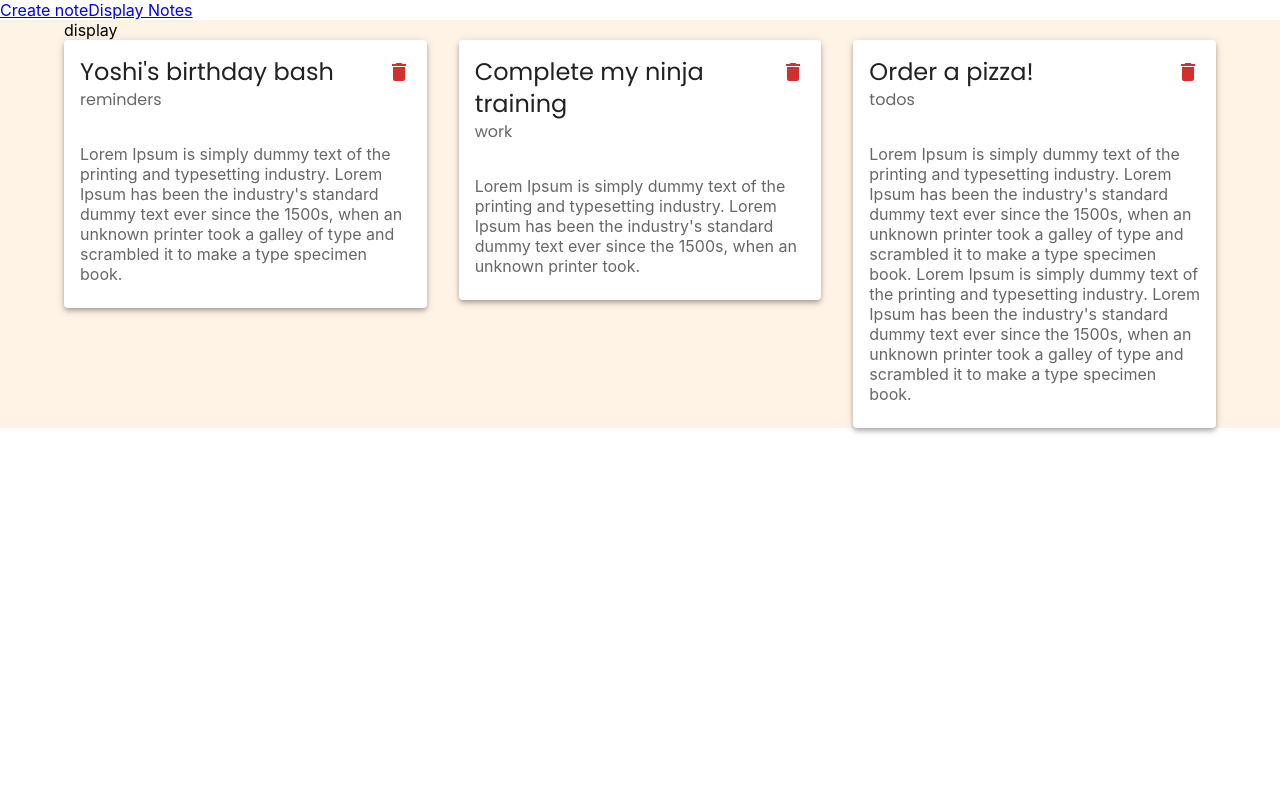
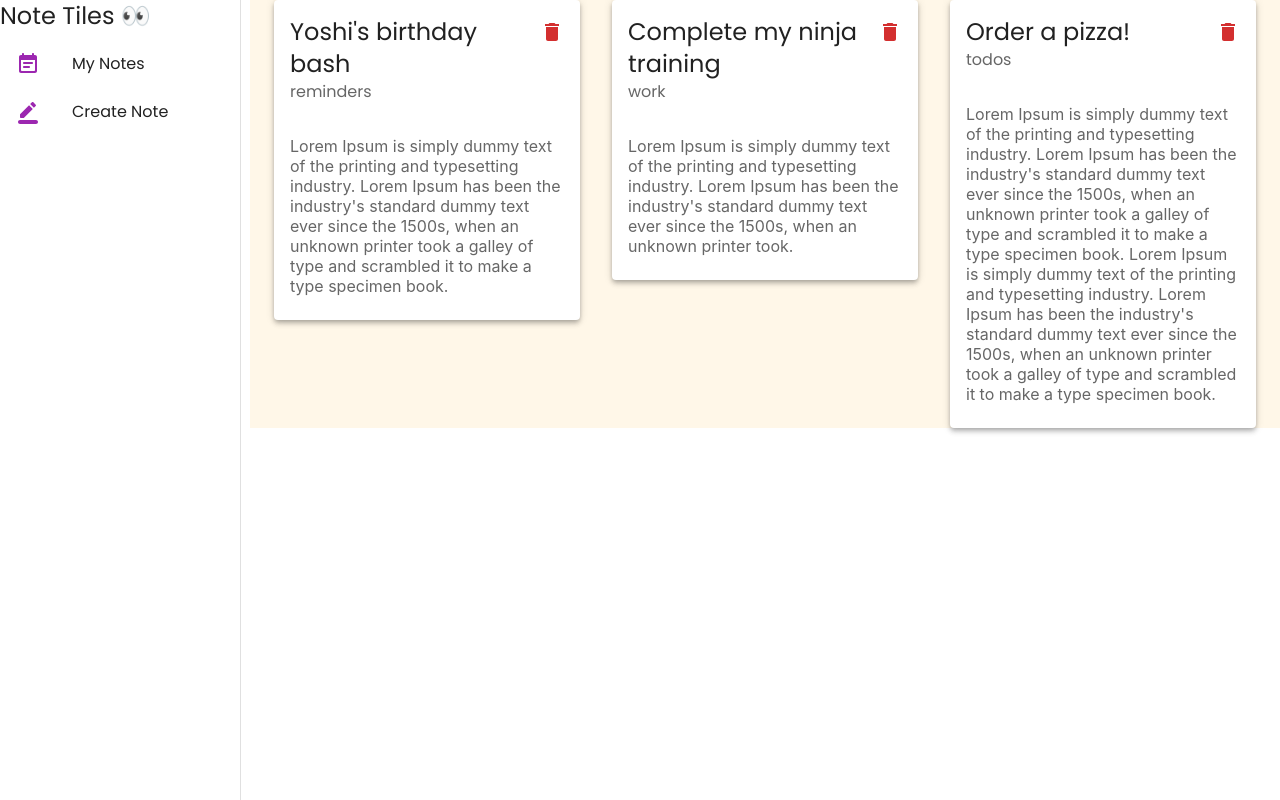
Before and after one commit to Lakshit-Chiranjiv/Notes-App---React-MaterialUI, a React (Create React App) app in the folder notes app/: page / in a window 1280 px wide. Built offline with nearby package versions, Linux system fonts and the light colour scheme; data requests are answered from the project's data file; the HTML template or start-up script is replaced by a standard one; a web font is replaced by a local one.

Commit message:
added sidedrawer,active links not yet working

```diff
--- a/notes app/src/App.js
+++ b/notes app/src/App.js
@@ -30,8 +30,8 @@ function App() {
     <ThemeProvider theme={myTheme}>
       <div className="App">
         <MainRouter>
-          <Link to="/create">Create note</Link>
-          <Link to="/">Display Notes</Link>
+          {/* <Link to="/create">Create note</Link>
+          <Link to="/">Display Notes</Link> */}
           <SiteLayout>
             <Routes>
               <Route path='/' element={<DisplayNotes/>}/>
--- a/notes app/src/components/SiteLayout.jsx
+++ b/notes app/src/components/SiteLayout.jsx
@@ -1,18 +1,96 @@
-import { makeStyles } from '@mui/styles'
-import React from 'react'
+import { makeStyles } from '@mui/styles';
+import React from 'react';
+import Typography from '@mui/material/Typography';
+import { Drawer, listItemAvatarClasses } from '@mui/material';
+import EventNoteRoundedIcon from '@mui/icons-material/EventNoteRounded';
+import BorderColorRoundedIcon from '@mui/icons-material/BorderColorRounded';
+import List from '@mui/material/List';
+import ListItem from '@mui/material/ListItem';
+import ListItemButton from '@mui/material/ListItemButton';
+import ListItemIcon from '@mui/material/ListItemIcon';
+import ListItemText from '@mui/material/ListItemText';
+import { useNavigate,useLocation } from 'react-router-dom';
+
+
+const drawerWidth = 240;
 
 const useStyles = makeStyles({
     page: {
-        backgroundColor: ' #fff3e6',
+        backgroundColor: '#fff7e8',
         width: '100%'
+    },
+    drawer: {
+      width: drawerWidth
+    },
+    drawerPaper: {
+      width: drawerWidth
+    },
+    main: {
+      display: 'flex',
+      gap: '10px'
+    },
+    activeItem: {
+      background: '#fff7e8'
     }
 })
 
 const SiteLayout = ({children}) => {
     const classes = useStyles();
+
+    const navigate = useNavigate();
+    const location = useLocation();
+
+    const sidebarList = [
+      {
+        itemName: "My Notes",
+        itemIcon: <EventNoteRoundedIcon color='secondary'/>,
+        itemPath: "/"
+      },
+      {
+        itemName: "Create Note",
+        itemIcon: <BorderColorRoundedIcon color='secondary'/>,
+        itemPath: "/create"
+      }
+    ]
+
   return (
-    <div className={classes.page} >
-        {children}
+    <div className={classes.main}>
+
+      <Drawer
+        className={classes.drawer}
+        variant='permanent'
+        anchor='left'
+        classes={{paper: classes.drawerPaper}}
+      >
+
+        <Typography
+          variant='h5'
+        >
+          Note Tiles 👀
+        </Typography>
+
+        <List>
+          {
+            sidebarList.map((item)=>(
+              <ListItemButton
+                key={item.itemName}
+                onClick={()=>navigate(item.itemPath)}
+                className={location.pathname == item.itemPath ? classes.activeItem : null}
+              >
+                <ListItemIcon>
+                  {item.itemIcon}
+                </ListItemIcon>
+                <ListItemText primary={item.itemName} />
+              </ListItemButton>
+            ))
+          }
+        </List>
+
+      </Drawer>
+
+      <div className={classes.page} >
+          {children}
+      </div>
     </div>
   )
 }
--- a/notes app/src/pages/DisplayNotes.jsx
+++ b/notes app/src/pages/DisplayNotes.jsx
@@ -24,10 +24,9 @@ const DisplayNotes = () => {
 
     return (
         <Container className="display">
-          display
           <Grid container spacing={4}>
             {notesArray.map((noteObj)=>{
-              return <Grid item key={noteObj.id} md={3} sm={6} xs={12} lg={4}>
+              return <Grid item key={noteObj.id} md={6} xs={12} lg={4}>
                 <NoteCard noteObj={noteObj} deleteNote={deleteNote} />
               </Grid>
             })}
```
